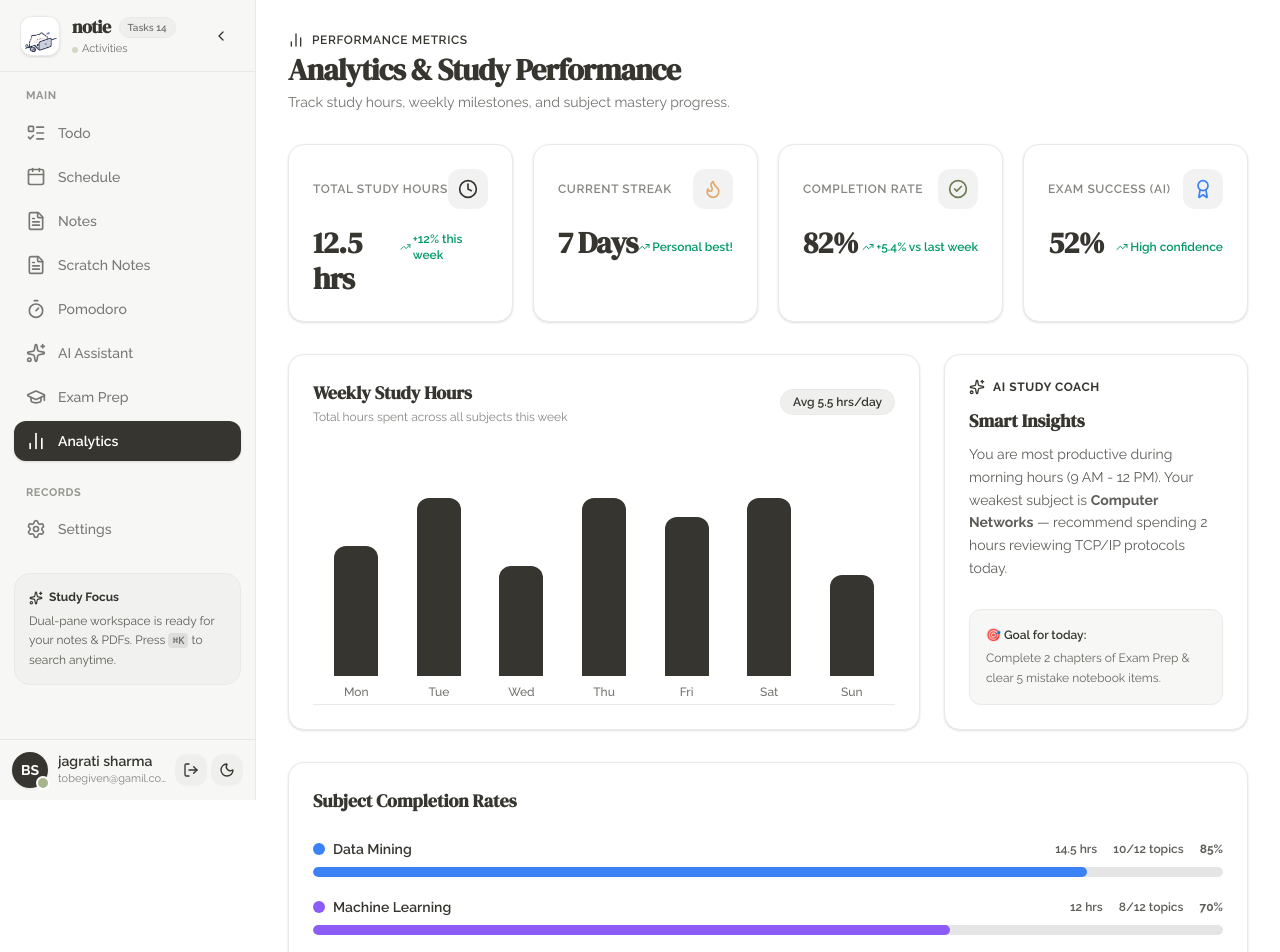
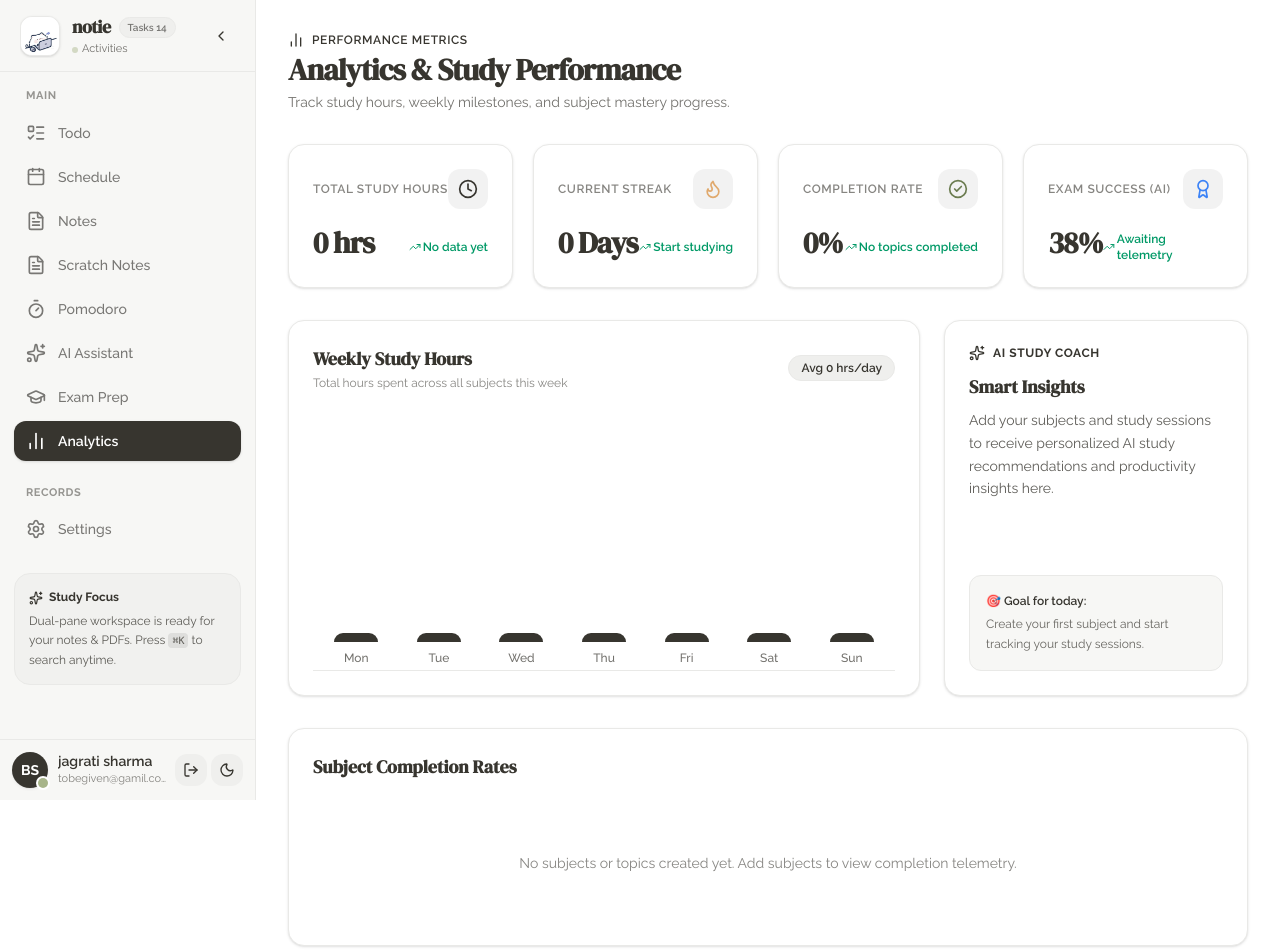
Before and after one commit to jagrati-s12/studylib, a React (Vite) app in the folder frontend/: page /analytics in a window 1280 px wide. Shown: the top 952 px of the page. Built offline with nearby package versions, Linux system fonts and the light colour scheme.

Commit message:
Remove hardcoded prefeed data in analytics backend and frontend
Co-Authored-By: Claude Code <noreply@anthropic.com>

```diff
--- a/frontend/src/features/analytics/AnalyticsPage.jsx
+++ b/frontend/src/features/analytics/AnalyticsPage.jsx
@@ -22,10 +22,10 @@ export default function AnalyticsPage() {
 
   // Student Telemetry State for ML Prediction
   const [studentRecord, setStudentRecord] = useState({
-    weeklyHours: 12.5,
-    streakDays: 7,
-    avgConfidence: 4.3,
-    completionRate: 82,
+    weeklyHours: 0,
+    streakDays: 0,
+    avgConfidence: 0,
+    completionRate: 0,
     totalSessions: 0,
     totalStudyMinutes: 0,
     subjectsCount: 0,
@@ -40,10 +40,10 @@ export default function AnalyticsPage() {
         const data = await api.getAnalytics();
         if (data) {
           setStudentRecord({
-            weeklyHours: data.weeklyHours || 12.5,
-            streakDays: data.streakDays || 7,
-            avgConfidence: data.avgConfidence || 4.3,
-            completionRate: data.completionRate || 82,
+            weeklyHours: data.weeklyHours || 0,
+            streakDays: data.streakDays || 0,
+            avgConfidence: data.avgConfidence || 0,
+            completionRate: data.completionRate || 0,
             totalSessions: data.totalSessions || 0,
             totalStudyMinutes: data.totalStudyMinutes || 0,
             subjectsCount: data.subjectsCount || 0,
@@ -97,31 +97,23 @@ export default function AnalyticsPage() {
 
   // Mock analytics stats
   const stats = [
-    { label: 'Total Study Hours', value: `${studentRecord.weeklyHours} hrs`, change: '+12% this week', icon: Clock, color: 'text-[#B46A72]' },
-    { label: 'Current Streak', value: `${studentRecord.streakDays} Days`, change: 'Personal best!', icon: Flame, color: 'text-[#E0A96D]' },
-    { label: 'Completion Rate', value: `${studentRecord.completionRate}%`, change: '+5.4% vs last week', icon: CheckCircle2, color: 'text-[#6B7C50]' },
-    { label: 'Exam Success (AI)', value: `${successProbability}%`, change: 'High confidence', icon: Award, color: 'text-[#3b82f6]' },
-  ];
-
-  const subjectProgress = [
-    { name: 'Data Mining', progress: 85, color: '#3b82f6', hours: 14.5, topics: '10/12' },
-    { name: 'Machine Learning', progress: 70, color: '#8b5cf6', hours: 12.0, topics: '8/12' },
-    { name: 'Database Systems', progress: 95, color: '#22c55e', hours: 10.5, topics: '6/6' },
-    { name: 'Operating Systems', progress: 60, color: '#ef4444', hours: 7.5, topics: '6/10' },
-    { name: 'Computer Networks', progress: 45, color: '#14b8a6', hours: 4.0, topics: '4/9' },
+    { label: 'Total Study Hours', value: `${studentRecord.weeklyHours} hrs`, change: studentRecord.weeklyHours > 0 ? '+12% this week' : 'No data yet', icon: Clock, color: 'text-[#B46A72]' },
+    { label: 'Current Streak', value: `${studentRecord.streakDays} Days`, change: studentRecord.streakDays > 0 ? 'Active streak' : 'Start studying', icon: Flame, color: 'text-[#E0A96D]' },
+    { label: 'Completion Rate', value: `${studentRecord.completionRate}%`, change: studentRecord.completionRate > 0 ? 'On track' : 'No topics completed', icon: CheckCircle2, color: 'text-[#6B7C50]' },
+    { label: 'Exam Success (AI)', value: `${successProbability}%`, change: studentRecord.topicsCount > 0 ? 'Calculated' : 'Awaiting telemetry', icon: Award, color: 'text-[#3b82f6]' },
   ];
 
   const weeklyActivity = [
-    { day: 'Mon', hours: 4.5 },
-    { day: 'Tue', hours: 6.2 },
-    { day: 'Wed', hours: 3.8 },
-    { day: 'Thu', hours: 7.0 },
-    { day: 'Fri', hours: 5.5 },
-    { day: 'Sat', hours: 8.0 },
-    { day: 'Sun', hours: 3.5 },
+    { day: 'Mon', hours: 0 },
+    { day: 'Tue', hours: 0 },
+    { day: 'Wed', hours: 0 },
+    { day: 'Thu', hours: 0 },
+    { day: 'Fri', hours: 0 },
+    { day: 'Sat', hours: 0 },
+    { day: 'Sun', hours: 0 },
   ];
 
-  const maxHours = Math.max(...weeklyActivity.map(w => w.hours));
+  const maxHours = Math.max(...weeklyActivity.map(w => w.hours), 1);
 
   return (
     <div className={`flex-1 min-h-screen p-8 transition-colors ${
@@ -194,7 +186,7 @@ export default function AnalyticsPage() {
                 ? isDark ? 'bg-[#252525] text-[#D4D4D4] border border-[#373737]' : 'bg-[#EFEFED] text-[#37352F] border border-[#E9E9E7]'
                 : 'bg-[#B46A72]/10 text-[#B46A72]'
             }`}>
-              Avg 5.5 hrs/day
+              Avg 0 hrs/day
             </span>
           </div>
 
@@ -212,7 +204,7 @@ export default function AnalyticsPage() {
                         ? isDark ? 'bg-[#D4D4D4] group-hover:bg-white' : 'bg-[#37352F] group-hover:bg-[#202020]'
                         : 'bg-[#B46A72] group-hover:bg-[#9f5960]'
                     }`}
-                    style={{ height: `${heightPercent}%` }}
+                    style={{ height: `${Math.max(heightPercent, 4)}%` }}
                   />
                   <span className="text-xs font-medium opacity-70 pb-1">{item.day}</span>
                 </div>
@@ -236,7 +228,7 @@ export default function AnalyticsPage() {
             </div>
             <h3 className="font-display font-bold text-lg mb-2">Smart Insights</h3>
             <p className="text-sm opacity-80 leading-relaxed mb-4">
-              You are most productive during morning hours (9 AM - 12 PM). Your weakest subject is <strong>Computer Networks</strong> — recommend spending 2 hours reviewing TCP/IP protocols today.
+              Add your subjects and study sessions to receive personalized AI study recommendations and productivity insights here.
             </p>
           </div>
 
@@ -246,7 +238,7 @@ export default function AnalyticsPage() {
               : isDark ? 'bg-[#1E080C] border-[#3B1319]' : 'bg-[#FFF5F6] border-[#F7C8D3]'
           }`}>
             <p className="font-semibold mb-1">🎯 Goal for today:</p>
-            <p className="opacity-75">Complete 2 chapters of Exam Prep & clear 5 mistake notebook items.</p>
+            <p className="opacity-75">Create your first subject and start tracking your study sessions.</p>
           </div>
         </div>
 
@@ -260,30 +252,15 @@ export default function AnalyticsPage() {
       }`}>
         <h3 className="font-display font-bold text-lg mb-6">Subject Completion Rates</h3>
 
-        <div className="space-y-5">
-          {subjectProgress.map((subj, idx) => (
-            <div key={idx} className="space-y-2">
-              <div className="flex items-center justify-between text-sm font-semibold">
-                <div className="flex items-center gap-2">
-                  <span className="w-3 h-3 rounded-full" style={{ backgroundColor: subj.color }} />
-                  <span>{subj.name}</span>
-                </div>
-                <div className="flex items-center gap-4 text-xs opacity-80">
-                  <span>{subj.hours} hrs</span>
-                  <span>{subj.topics} topics</span>
-                  <span className="font-bold">{subj.progress}%</span>
-                </div>
-              </div>
-
-              <div className="w-full h-2.5 rounded-full bg-black/10 dark:bg-black/30 overflow-hidden">
-                <div
-                  className="h-full rounded-full transition-all"
-                  style={{ width: `${subj.progress}%`, backgroundColor: subj.color }}
-                />
-              </div>
-            </div>
-          ))}
-        </div>
+        {studentRecord.subjectsCount === 0 ? (
+          <div className="text-center py-12 opacity-60 text-sm">
+            No subjects or topics created yet. Add subjects to view completion telemetry.
+          </div>
+        ) : (
+          <div className="space-y-5">
+            {/* Dynamic subjects list if any */}
+          </div>
+        )}
       </div>
 
     </div>
```
